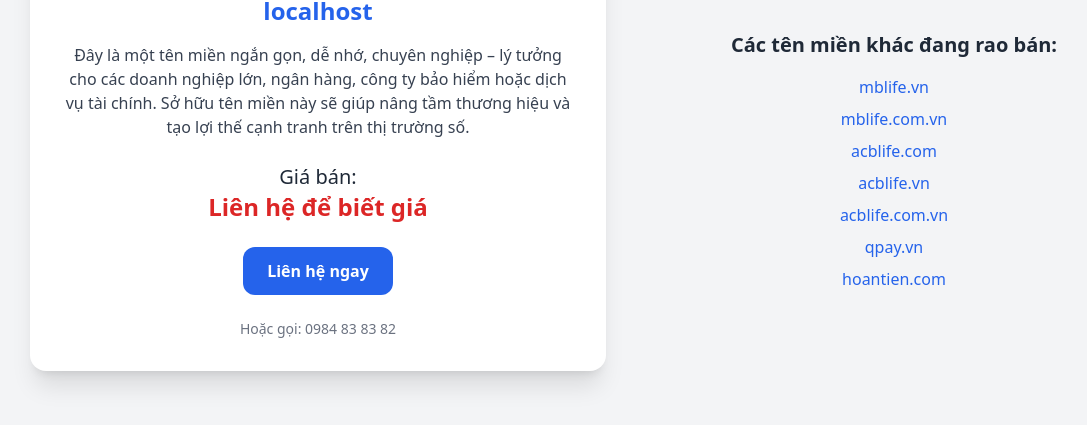
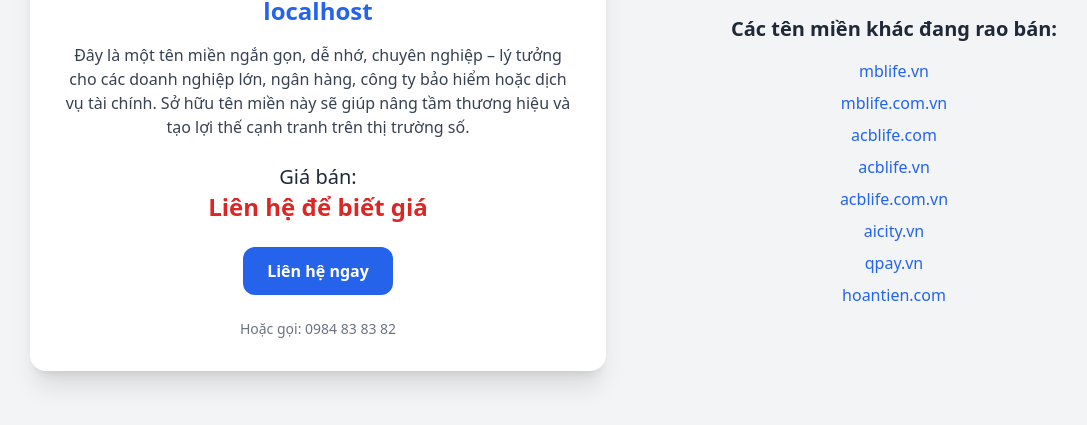
Before and after one commit to quangtam/domain-landing, a plain HTML site: page index.html in a window 1280 px wide. Shown: the part 259-684 px from the top of the page, without its empty margins (34-1121 px from the left). Drawn offline with nearby package versions, Linux system fonts and the light colour scheme.

Commit message:
Update index.html
aicity.vn

```diff
--- a/index.html
+++ b/index.html
@@ -30,6 +30,7 @@
       <li><a href="https://acblife.com" class="hover:underline" target="_blank">acblife.com</a></li>
       <li><a href="https://acblife.vn" class="hover:underline" target="_blank">acblife.vn</a></li>
       <li><a href="https://acblife.com.vn" class="hover:underline" target="_blank">acblife.com.vn</a></li>
+      <li><a href="https://aicity.vn" class="hover:underline" target="_blank">aicity.vn</a></li>
       <li><a href="https://qpay.vn" class="hover:underline" target="_blank">qpay.vn</a></li>
       <li><a href="https://hoantien.com" class="hover:underline" target="_blank">hoantien.com</a></li>
     </ul>
```
